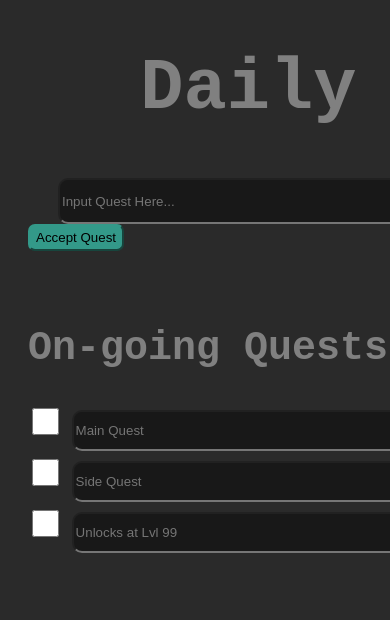
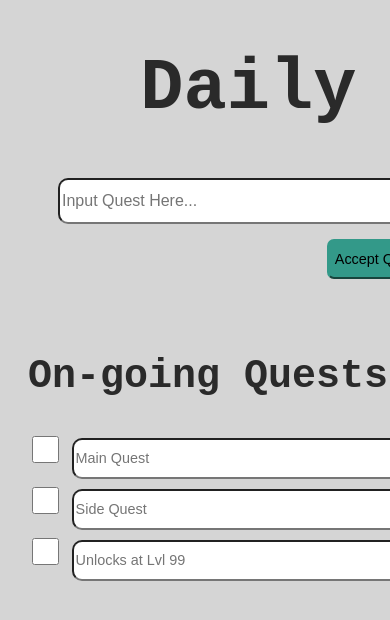
Before and after one commit to MaplePls01/ToDo, a plain HTML site: page index.html in a window 390 px wide. Shown: the top 620 px of the page. Drawn offline with Linux system fonts and the light colour scheme.

Commit message:
Update style.css

```diff
--- a/style.css
+++ b/style.css
@@ -23,6 +23,7 @@ h1 {
 
 h2 {
     color: var(--neutral);
+    font-size: 1.9rem;
 }
 
 div.container {
@@ -40,6 +41,7 @@ input.main-quest-input {
     background-color: var(--darkest);
     color: var(--lightest);
     border-radius: 10px;
+    font-size: .9rem;
 }
 
 input.side-quest-input {
@@ -50,6 +52,7 @@ input.side-quest-input {
     background-color: var(--darkest);
     color: var(--lightest);
     border-radius: 10px;
+    font-size: .9rem;
 }
 
 input.checkbox {
@@ -64,13 +67,14 @@ button.accept-quest-button {
     background-color: var(--dark-turquoise);
     height: 27px;
     border-radius: 7px;
+    font-size: .8rem;
 }
 
 button.accept-quest-button:hover {
     cursor: pointer;
     background-color: var(--darker);
     border-color: var(--darker);
-    color: var(--lightest)
+    color: var(--lightest);
 }
 
 button.edit-button, button.abandon-button {
@@ -78,6 +82,7 @@ button.edit-button, button.abandon-button {
     background-color: var(--dark-turquoise);
     height: 25px;
     border-radius: 7px;
+    font-size: .8rem;
 }
 
 button.edit-button:hover, button.abandon-button:hover {
@@ -103,27 +108,44 @@ button.edit-button:hover, button.abandon-button:hover {
 @media only screen and (max-width: 600px) {
     h1 {
         font-size: 4.5rem;
+        color: var(--darker);
+    }
+
+    body {
+        background-color: var(--lighter);
     }
 
     input.main-quest-input {
         height: 40px;
         width: 590px;
+        background-color: var(--lightest);
+        color: var(--darkest);
+        font-size: 1rem
     }
 
-    input.accept-quest-input {
+    button.accept-quest-button {
         height: 40px;
         display: block;
         margin-left: auto;
         margin-right: auto;
         margin-top: 15px;
+        font-size: .9rem;
     }
 
     h2 {
         font-size: 2.5rem;
+        color: var(--darker);
+    }
+
+    input.side-quest-input {
+        background-color: var(--lightest);
+        color: var(--darkest);
+        font-size: 1rem
     }
 
     input.side-quest-input, button.edit-button, button.abandon-button {
         height: 35px;
+        font-size: .9rem;
     }
 
     input.checkbox {
```
